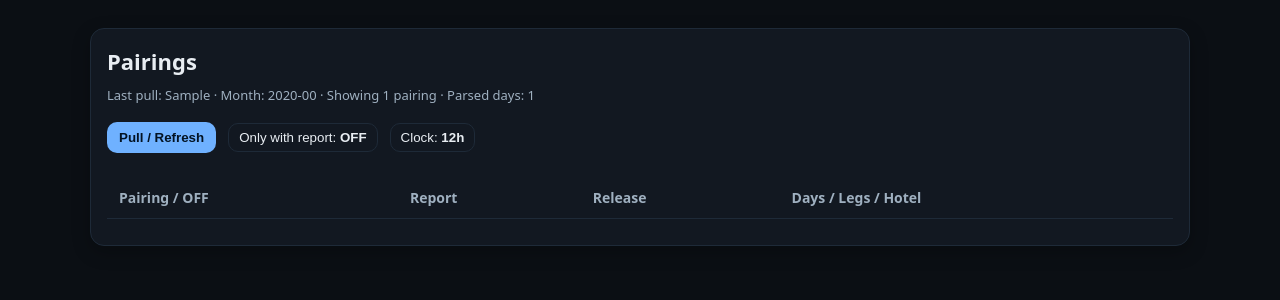
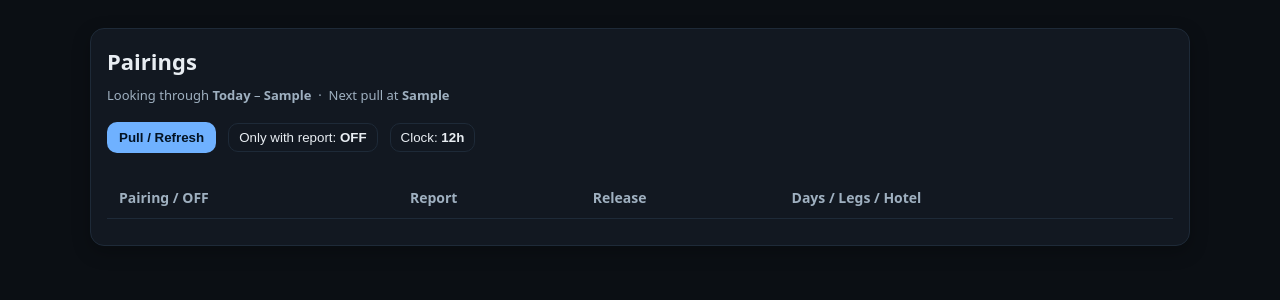
Before and after one commit to barrdunn/dutywatch-backend, a FastAPI app: template templates/pairings.html in a window 1280 px wide. Shown: the top 300 px of the page. Run offline with FastAPI, Linux system fonts and the light colour scheme; the template is opened without the code that fills it: most values are stand-ins (such as "Sample title", 1, 10 or a date in 2020); lists and menus that the app fills with data are empty.

Commit message:
UI: header span + next pull; (In Progress); strike-through completed legs

```diff
--- a/app.py
+++ b/app.py
@@ -33,6 +33,20 @@ def month_bounds(year: int, month: int) -> Tuple[dt.datetime, dt.datetime]:
     start = dt.datetime(year, month, 1, tzinfo=dt.timezone.utc)
     end = dt.datetime(year + (month // 12), (month % 12) + 1, 1, tzinfo=dt.timezone.utc)
     return start, end
+
+def end_of_month(year: int, month: int) -> dt.date:
+    # last day = day before the first of the next month
+    start, end = month_bounds(year, month)
+    return (end - dt.timedelta(days=1)).date()
+
+def next_half_hour(now: dt.datetime) -> dt.datetime:
+    # Return the next :00 or :30 boundary strictly in the future
+    now = now.replace(second=0, microsecond=0)
+    if now.minute < 30:
+        return now.replace(minute=30)
+    else:
+        # bump to next hour :00
+        return (now + dt.timedelta(hours=1)).replace(minute=0)
 
 def iso_to_dt(s: Optional[str]) -> Optional[dt.datetime]:
     if not s:
@@ -141,7 +155,7 @@ def time_display(hhmm: Optional[str], is_24h: bool) -> str:
     if not hhmm:
         return ""
     if is_24h:
-        return ensure_hhmm(hhmm)  # no 'L' suffix per request
+        return ensure_hhmm(hhmm)
     return to_12h(hhmm)
 
 def parse_with_regex(text: str) -> Dict[str, Any]:
@@ -201,6 +215,8 @@ def build_pairing_rows(
     is_24h: bool,
     only_reports: bool,
 ) -> List[Dict[str, Any]]:
+    now_local = dt.datetime.now(LOCAL_TZ)
+
     # Group events by pairing id (summary)
     groups: Dict[str, List[Dict[str, Any]]] = {}
     for e in events:
@@ -225,7 +241,6 @@ def build_pairing_rows(
                         nums = re.findall(r"\d{3,4}", str(leg.get("flight", ""))) or []
                         if nums:
                             leg["flight"] = f"FFT{nums[0]}"
-                    # for legs we keep the hh:mm strings as provided (local)
                     leg["dep_time_str"] = time_display(leg.get("dep_time"), is_24h)
                     leg["arr_time_str"] = time_display(leg.get("arr_time"), is_24h)
             parsed_days.extend(days)
@@ -251,36 +266,54 @@ def build_pairing_rows(
                 tzinfo=LOCAL_TZ
             )
 
-        pairing_report_local = combine_local(start_anchor_date, first_report_hhmm)
-        pairing_release_local = combine_local(end_anchor_date, last_release_hhmm)
+        pairing_report_local = combine_local(start_anchor_date, first_report_hhmm) or first_evt_local
+        pairing_release_local = combine_local(end_anchor_date, last_release_hhmm) or to_local(iso_to_dt(evs_sorted[-1].get("end_utc")))
 
-        # Fallbacks if parsing missed something
-        if pairing_report_local is None:
-            pairing_report_local = first_evt_local
-        if pairing_release_local is None:
-            pairing_release_local = to_local(iso_to_dt(evs_sorted[-1].get("end_utc")))
+        # Overnight wrap (release after midnight)
+        if pairing_report_local and pairing_release_local and pairing_release_local < pairing_report_local:
+            pairing_release_local = pairing_release_local + dt.timedelta(days=1)
 
-        # --- FIX: handle overnight wrap (release after midnight) ---
+        # Mark pairing in-progress
+        in_progress = False
         if pairing_report_local and pairing_release_local:
-            if pairing_release_local < pairing_report_local:
-                pairing_release_local = pairing_release_local + dt.timedelta(days=1)
-        # -----------------------------------------------------------
+            in_progress = (pairing_report_local <= now_local < pairing_release_local)
+
+        # Compute per-day anchors and mark completed legs (line-through)
+        if start_anchor_date:
+            for day_index, d in enumerate(parsed_days, start=1):
+                anchor = start_anchor_date + dt.timedelta(days=day_index - 1)
+                # Save for template display if you want later:
+                d["day_index"] = day_index
+                d["anchor_local_date_iso"] = dt.datetime(anchor.year, anchor.month, anchor.day, tzinfo=LOCAL_TZ).isoformat()
+
+                for leg in d.get("legs", []):
+                    # Build local datetimes for dep/arr using the day anchor
+                    dep_hhmm = leg.get("dep_time")
+                    arr_hhmm = leg.get("arr_time")
+                    dep_dt = None
+                    arr_dt = None
+                    if dep_hhmm:
+                        dep_dt = dt.datetime(anchor.year, anchor.month, anchor.day, int(dep_hhmm[:2]), int(dep_hhmm[2:]), tzinfo=LOCAL_TZ)
+                    if arr_hhmm:
+                        arr_dt = dt.datetime(anchor.year, anchor.month, anchor.day, int(arr_hhmm[:2]), int(arr_hhmm[2:]), tzinfo=LOCAL_TZ)
+                        # If arrival clock time is before departure clock time, it wrapped past midnight
+                        if dep_dt and arr_dt and arr_dt < dep_dt:
+                            arr_dt = arr_dt + dt.timedelta(days=1)
+
+                    # Mark done if arrival has passed
+                    leg["done"] = bool(arr_dt and now_local >= arr_dt)
 
         # Display strings
         def dword(d: Optional[dt.datetime]) -> str:
             return d.strftime("%a %b %d") if d else ""
 
-        report_disp = ""
-        if pairing_report_local:
-            report_disp = f"{dword(pairing_report_local)} {time_display(pairing_report_local.strftime('%H%M'), is_24h)}".strip()
-
-        release_disp = ""
-        if pairing_release_local:
-            release_disp = f"{dword(pairing_release_local)} {time_display(pairing_release_local.strftime('%H%M'), is_24h)}".strip()
+        report_disp = f"{dword(pairing_report_local)} {time_display(pairing_report_local.strftime('%H%M'), is_24h)}".strip() if pairing_report_local else ""
+        release_disp = f"{dword(pairing_release_local)} {time_display(pairing_release_local.strftime('%H%M'), is_24h)}".strip() if pairing_release_local else ""
 
         pairings.append({
             "kind": "pairing",
             "pairing_id": pairing_id,
+            "in_progress": int(in_progress),
             "report_local_iso": pairing_report_local.isoformat() if pairing_report_local else None,
             "release_local_iso": pairing_release_local.isoformat() if pairing_release_local else None,
             "display": {
@@ -320,7 +353,7 @@ ROLLING_SCOPE = "rolling"
 def fetch_current_to_next_eom() -> List[Dict[str, Any]]:
     now = dt.datetime.utcnow().replace(tzinfo=dt.timezone.utc)
     y, m = now.year, now.month
-    end = dt.datetime(y + (1 if m >= 11 else 0), ((m + 1) % 12) + 1, 1, tzinfo=dt.timezone.utc)  # first day of month after next
+    end = dt.datetime(y + (1 if m >= 11 else 0), ((m % 12) + 2 if m < 11 else 1), 1, tzinfo=dt.timezone.utc)  # first day of month after next
     if hasattr(cal, "fetch_events_between"):
         return cal.fetch_events_between(now.isoformat(), end.isoformat())
     hours = int((end - now).total_seconds() // 3600) + 1
@@ -371,8 +404,13 @@ def pairings_page(
 
     rows = build_pairing_rows(month_events, is_24h=bool(is_24h), only_reports=bool(only_reports))
 
-    pairing_count = sum(1 for r in rows if r.get("kind") == "pairing")
-    total_days = sum(len(r.get("days", [])) for r in rows if r.get("kind") == "pairing")
+    # Header: "Looking through Today – {last day of month (weekday)}"
+    now_local = dt.datetime.now(LOCAL_TZ)
+    eom = end_of_month(y, m)
+    span_str = f"Today – {eom.strftime('%b %d (%a)')}"
+    # Next pull (next :00 or :30)
+    nxt = next_half_hour(now_local)
+    next_pull_str = nxt.strftime('%I:%M %p').lstrip('0') if not bool(is_24h) else nxt.strftime('%H:%M')
 
     return templates.TemplateResponse(
         "pairings.html",
@@ -383,8 +421,9 @@ def pairings_page(
             "month": m,
             "only_reports": int(bool(only_reports)),
             "is_24h": int(bool(is_24h)),
+            "span_str": span_str,
+            "next_pull_str": next_pull_str,
+            # keep last_pull_str if your template references it
             "last_pull_str": "use Pull / Refresh to update",
-            "pairing_count": pairing_count,
-            "total_days": total_days,
         },
     )
--- a/templates/pairings.html
+++ b/templates/pairings.html
@@ -16,11 +16,11 @@
       --row-alt: #0d1219;
       --border: #1e2a38;
       --green: #98f5a7;
-      --off: #ffae60; /* text only */
-      /* new: light green for pairing summary rows */
-        --pairing-bg: rgba(51, 127, 86, 0.16);      /* base */
-        --pairing-bg-hover: rgba(61, 153, 106, 0.26);/* hover */
-        --pairing-border: rgba(73, 179, 124, 0.35);  /* subtle border */
+      --off: #ffae60;
+      --pairing-bg: rgba(51,127,86,0.16);
+      --pairing-bg-hover: rgba(61,153,106,0.26);
+      --pairing-border: rgba(73,179,124,0.35);
+      --warn: #ffd166;
     }
     body { margin: 0; background: var(--bg); color: var(--text);
       font: 14px/1.5 system-ui, -apple-system, Segoe UI, Roboto, Ubuntu, Cantarell, "Helvetica Neue", Arial, "Noto Sans", sans-serif; }
@@ -37,19 +37,15 @@
     th, td { padding: 10px 12px; }
     th { color: var(--muted); font-weight: 600; text-align: left; border-bottom: 1px solid var(--border); }
 
-    /* Pairing summary rows (clickable) — now light green */
     tr.summary { background: var(--pairing-bg); border: 1px solid var(--pairing-border); cursor: pointer; }
     tr.summary:hover { background: var(--pairing-bg-hover); }
-
-    /* Detail rows keep neutral dark */
     tr.details { background: var(--row-alt); border: 1px dashed var(--border); }
-
-    /* OFF rows: no orange background, match normal dark row */
     tr.off { background: var(--row); border: 1px solid var(--border); }
 
     .pill { font-size: 12px; font-weight: 700; color: #021216; background: var(--green);
       display: inline-block; padding: 3px 8px; border-radius: 999px; margin-left: 8px; }
     .muted { color: var(--muted); }
+    .warn { color: var(--warn); font-weight: 800; margin-left: 8px; }
     .daysbox { padding: 10px 10px 12px; border-radius: 10px; }
     .dayhdr { font-weight: 700; margin: 4px 0 8px; }
     .legs { width: 100%; border-collapse: collapse; }
@@ -58,16 +54,17 @@
     .off-label { font-weight: 800; color: var(--off); }
     .off-dur { font-weight: 800; color: var(--off); }
     .hide { display: none; }
+    .done { text-decoration: line-through; opacity: 0.6; }
   </style>
 </head>
 <body>
   <div class="wrap">
     <div class="card">
       <h1>Pairings</h1>
+
       <div class="sub">
-        Last pull: {{ last_pull_str }} &middot; Month: {{ year }}-{{ "%02d"|format(month) }}
-        &middot; Showing {{ pairing_count }} pairing{{ '' if pairing_count == 1 else 's' }}
-        &middot; Parsed days: {{ total_days }}
+        Looking through <strong>Today</strong> – <strong>{{ span_str }}</strong>
+        &nbsp;&middot;&nbsp; Next pull at <strong>{{ next_pull_str }}</strong>
       </div>
 
       <div class="controls">
@@ -99,7 +96,8 @@
           <tr class="summary" data-idx="{{ loop.index0 }}" data-has-report="{{ 1 if row.display.report_str else 0 }}">
             <td>
               <strong>{{ row.pairing_id }}</strong>
-            <span class="pill">{{ row.days|length }} day</span>
+              {% if row.in_progress %}<span class="warn">(In&nbsp;Progress)</span>{% endif %}
+              <span class="pill">{{ row.days|length }} day</span>
             </td>
             <td>{{ row.display.report_str }}</td>
             <td>{{ row.display.release_str }}</td>
@@ -128,7 +126,7 @@
                         </thead>
                         <tbody>
                         {% for leg in day.legs %}
-                          <tr class="leg-row" data-has-report="{{ 1 if day.report else 0 }}">
+                          <tr class="leg-row{% if leg.done %} done{% endif %}" data-has-report="{{ 1 if day.report else 0 }}">
                             <td>{{ leg.flight or '' }}</td>
                             <td>{{ leg.dep }}–{{ leg.arr }}</td>
                             <td>
@@ -211,7 +209,7 @@
       const next = cur === '12' ? '24' : '12';
       clkBtn.setAttribute('data-clock', next);
       clkState.textContent = next === '24' ? '24h' : '12h';
-      // For actual re-render:
+      // To actually switch formats, reload with a query param:
       // const url = new URL(window.location.href);
       // url.searchParams.set('is_24h', next === '24' ? '1' : '0');
       // window.location.href = url.toString();
```
